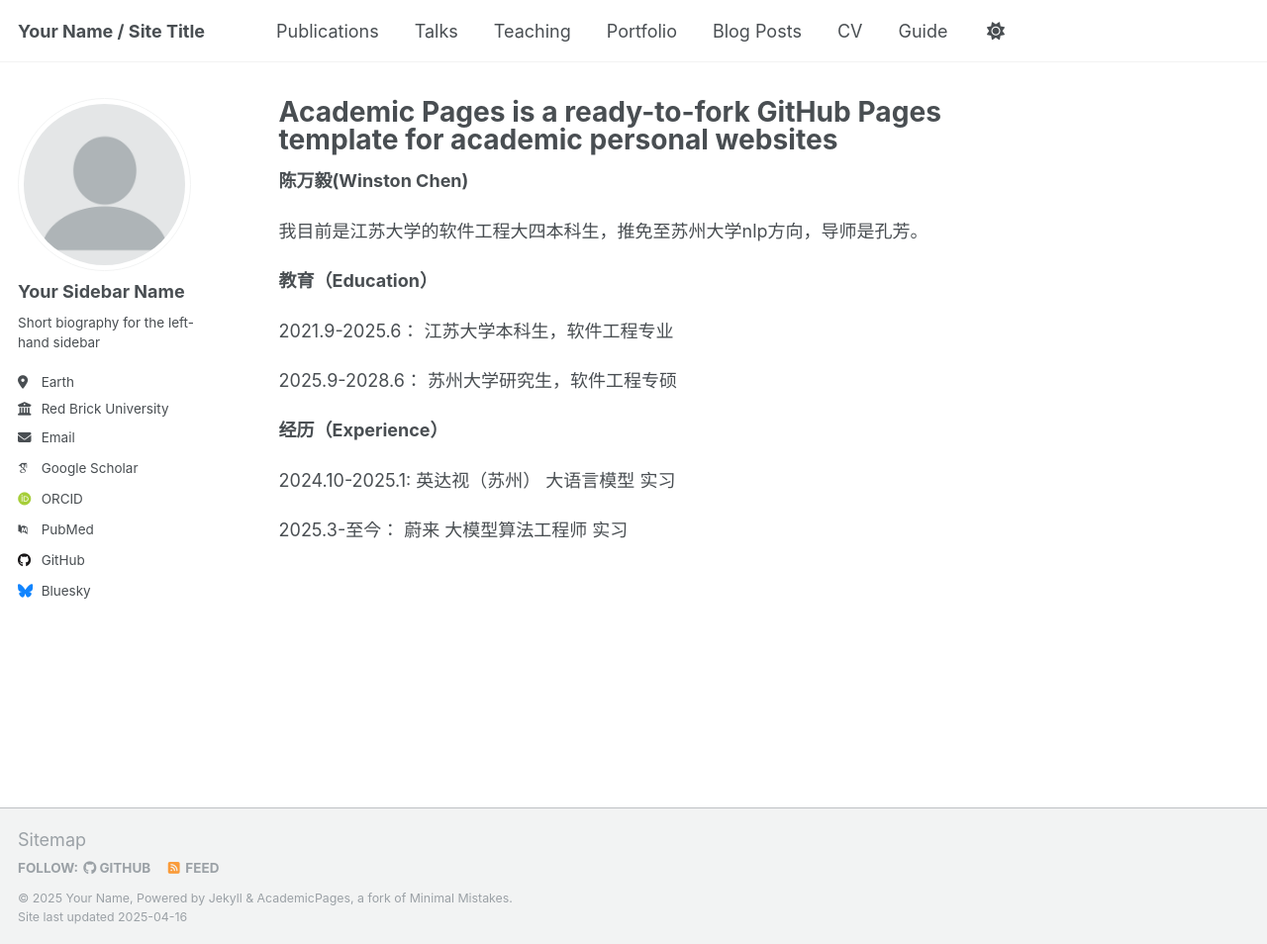
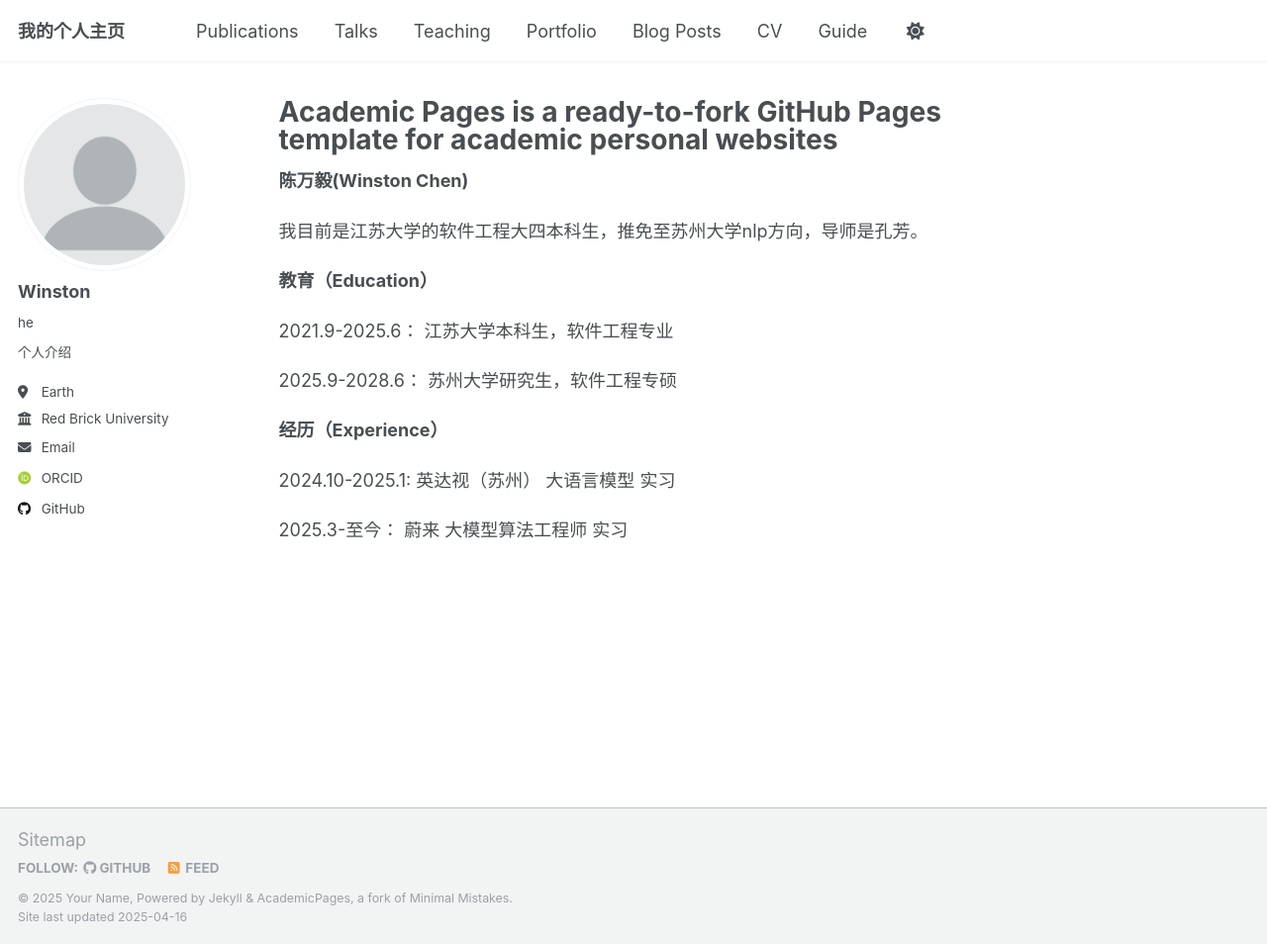
Before and after one commit to couragec/couragec.github.io, a Jekyll site: the page built from _pages/about.md, in a window 1280 px wide and 954 px high. Shown: the whole window at 99% size. Built offline with Jekyll 4.4.1, drawn with Linux system fonts in a browser that asks for light colours; some web fonts are replaced.

Commit message:
Update _config.yml

```diff
--- a/_config.yml
+++ b/_config.yml
@@ -9,11 +9,11 @@
 # Basic Site Settings
 locale                   : "en-US"
 site_theme               : "default"
-title                    : "Your Name / Site Title"
+title                    : "我的个人主页"
 title_separator          : "-"
 name                     : &name "Your Name"
-description              : &description "personal description"
-url                      : https://academicpages.github.io # the base hostname & protocol for your site e.g. "https://[your GitHub username].github.io"
+description              : &description "苏州大学研究生"
+url                      : https://couragec.github.io # the base hostname & protocol for your site e.g. "https://[your GitHub username].github.io"
 baseurl                  : "" # the subpath of your site, e.g. "/blog"
 repository               : "academicpages/academicpages.github.io"
 
@@ -23,9 +23,9 @@ repository               : "academicpages/academicpages.github.io"
 author:
   # Biographic information
   avatar           : "profile.png"
-  name             : "Your Sidebar Name"
-  pronouns         : # example: "she/her"
-  bio              : "Short biography for the left-hand sidebar"
+  name             : "Winston"
+  pronouns         : "he"# example: "she/her"
+  bio              : "个人介绍"
   location         : "Earth"
   employer         : "Red Brick University"
   uri              : # URL
@@ -33,11 +33,11 @@ author:
 
   # Academic websites
   arxiv            : # URL - Update with the correct link to your profile
-  googlescholar    : "https://scholar.google.com/citations?user=PS_CX0AAAAAJ"
+  googlescholar    : #"https://scholar.google.com/citations?user=PS_CX0AAAAAJ"
   impactstory      : # URL
   orcid            : "http://orcid.org/yourorcidurl"
   semantic         : # URL
-  pubmed           : "https://www.ncbi.nlm.nih.gov/pubmed/?term=john+snow"
+  pubmed           : #"https://www.ncbi.nlm.nih.gov/pubmed/?term=john+snow"
   researchgate     : # URL
   scopus           : # URL
 
@@ -45,12 +45,12 @@ author:
   bitbucket        : # Username - Update with your username on the site
   codepen          : # Username
   dribbble         : # Username
-  github           : "academicpages"
+  github           : "couragec"
   kaggle           : # Username
   stackoverflow    : # User number or user number and name (i.e., use "1" or "1/jeff-atwood")
 
   # Social media
-  bluesky          : "bsky.app" # Replace this with you Bluesky username
+  bluesky          : # "bsky.app" # Replace this with you Bluesky username
   facebook         : # Username
   flickr           : # Username
   foursquare       : # Username
```
